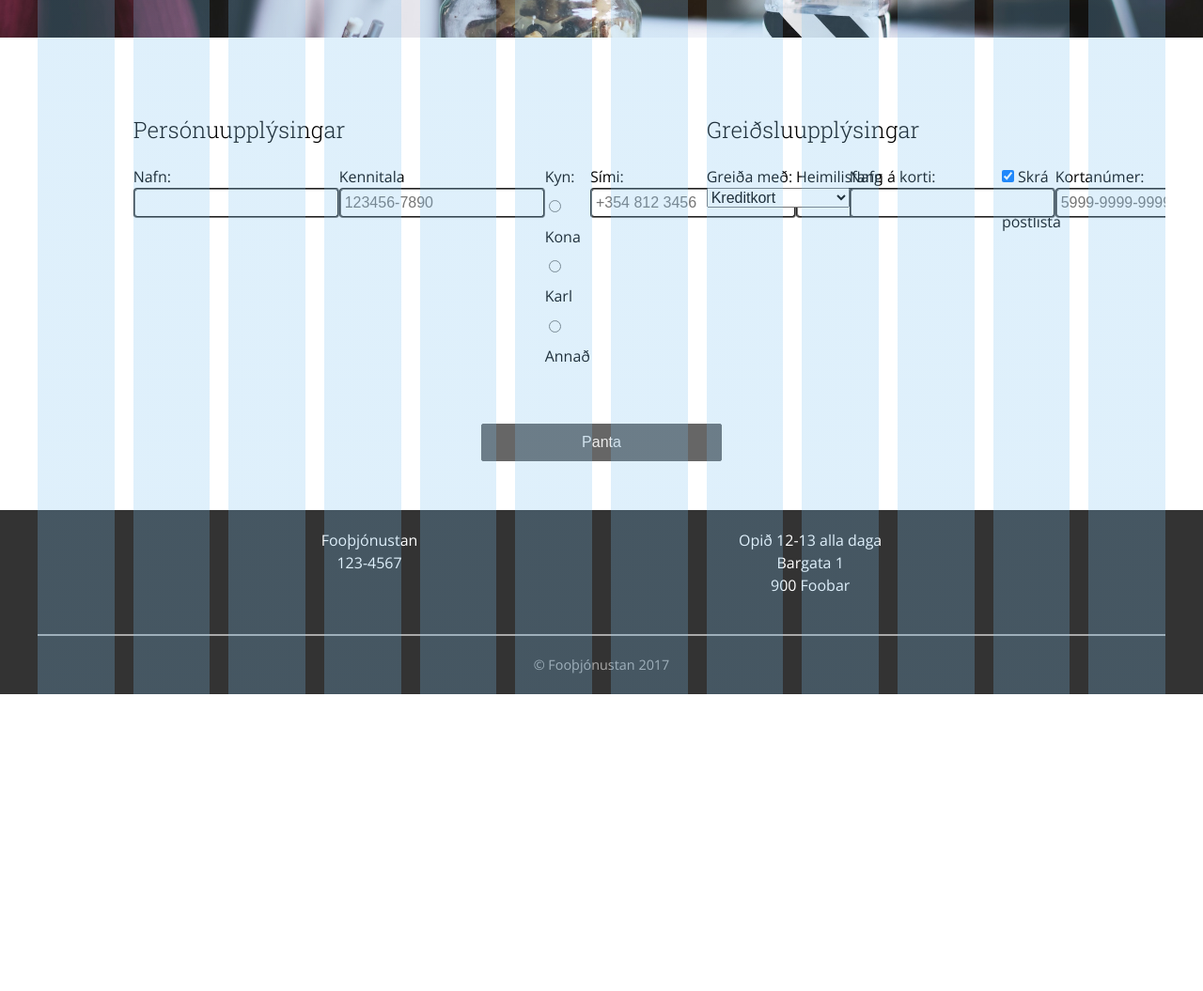
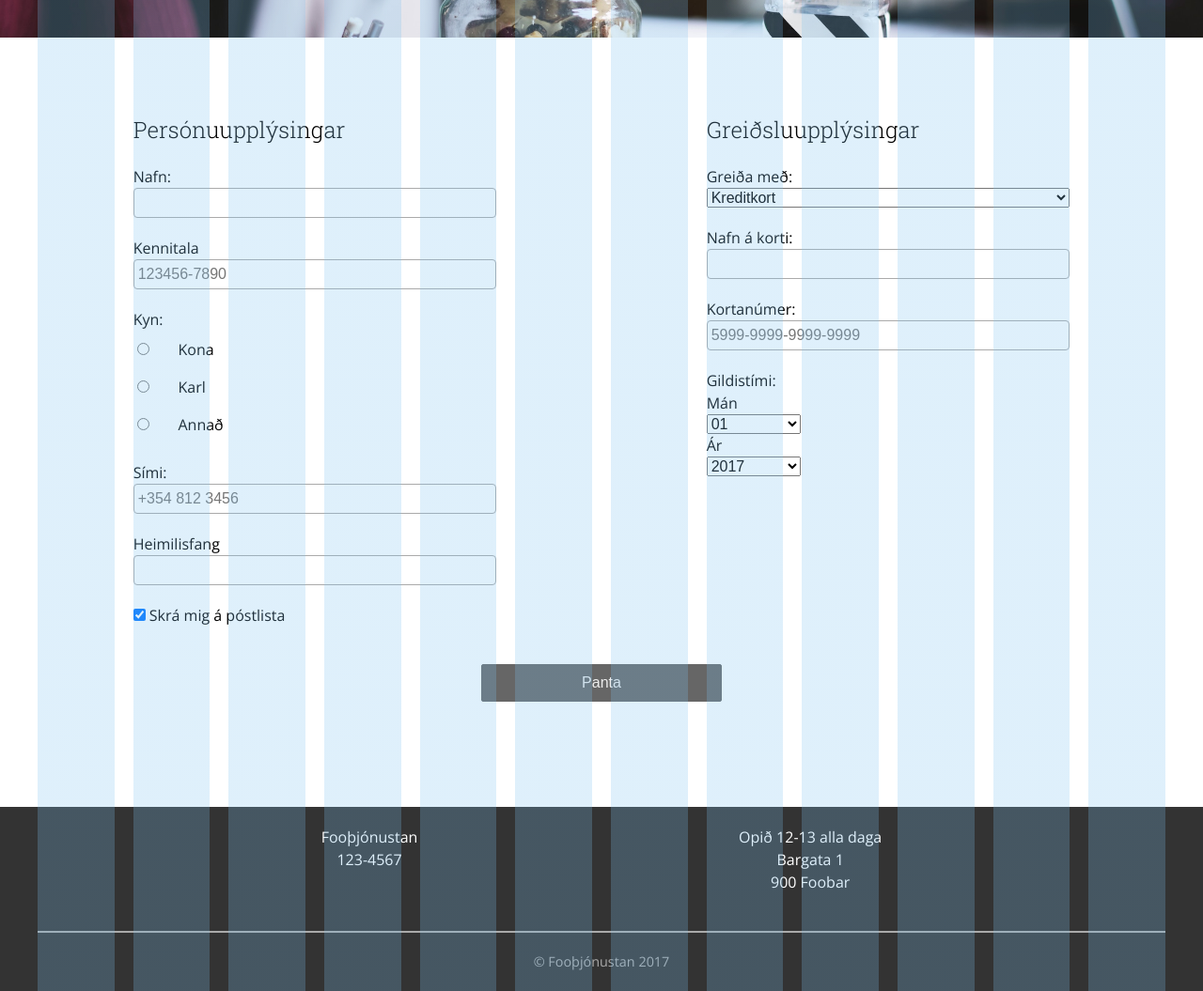
Before and after one commit to freyrdanielsson/stort-verkefni1, a website: page kaupa.html in a window 1280 px wide. Shown: the part 560-1615 px from the top of the page at 94% size. Before the commit the page ends 1299 px from the top, so only its background shows below. Drawn offline with nearby package versions, Linux system fonts and the light colour scheme.

Commit message:
lagaði form og kaupa html

```diff
--- a/kaupa.html
+++ b/kaupa.html
@@ -3,7 +3,7 @@
 
 <head>
   <meta charset="utf-8">
-  <meta name="viewport" content="width=device-width, initial-scale=1">
+  <meta name="viewport" content="width=device-width">
   <title>Kaupa</title>
   <link href="https://fonts.googleapis.com/css?family=Open+Sans|Roboto+Slab:300,700" rel="stylesheet">
   <link rel="stylesheet" href="styles.css">
@@ -134,9 +134,11 @@
         </div>
 
       </div>
-      <div class="row">
-        <button class="button col-center" type="submit" name="order">Panta</button>
-      </div>
+        <div class="form__submit">
+          <div class="row">
+            <button class="button col-center" type="submit" name="order">Panta</button>
+          </div>
+        </div>
     </form>
 
 
--- a/scss/form.scss
+++ b/scss/form.scss
@@ -1,5 +1,6 @@
 .form {
   display: flex;
+  flex-direction: column;
 
   &--main {
     margin-bottom: $gutter;
@@ -30,7 +31,7 @@
     height: 2em;
     padding: 4px;
     font-size: inherit;
-    border-style: groove;
+    border: solid 1px #aaa;
     border-radius: 4px;
   }
 
@@ -47,4 +48,12 @@
     margin: 1em 2em 1em 4px;
   }
 
+  &__submit {
+    margin-bottom: $gutter * 4;
+
+    @media (max-width: 600px) {
+      margin-bottom: auto;
+    }
+  }
+
 }
```
Also changed, not shown: styles.css.
